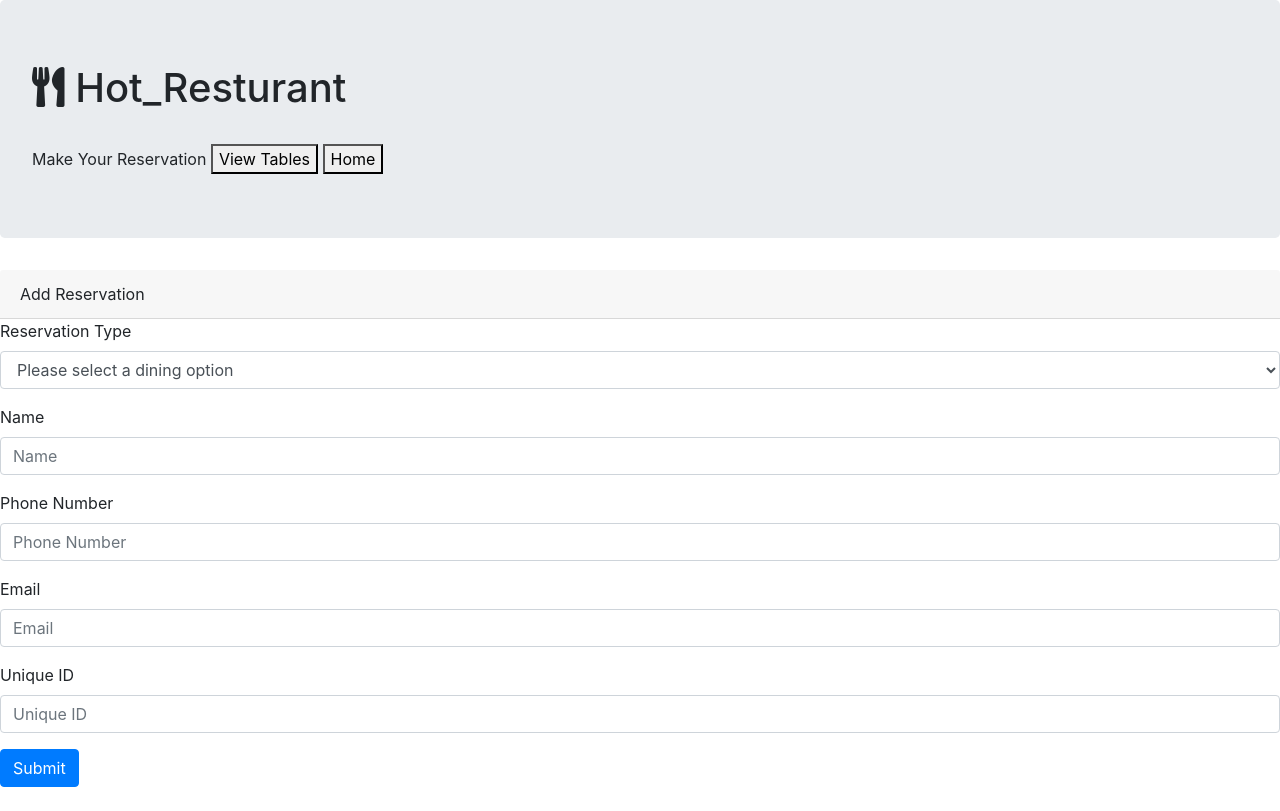
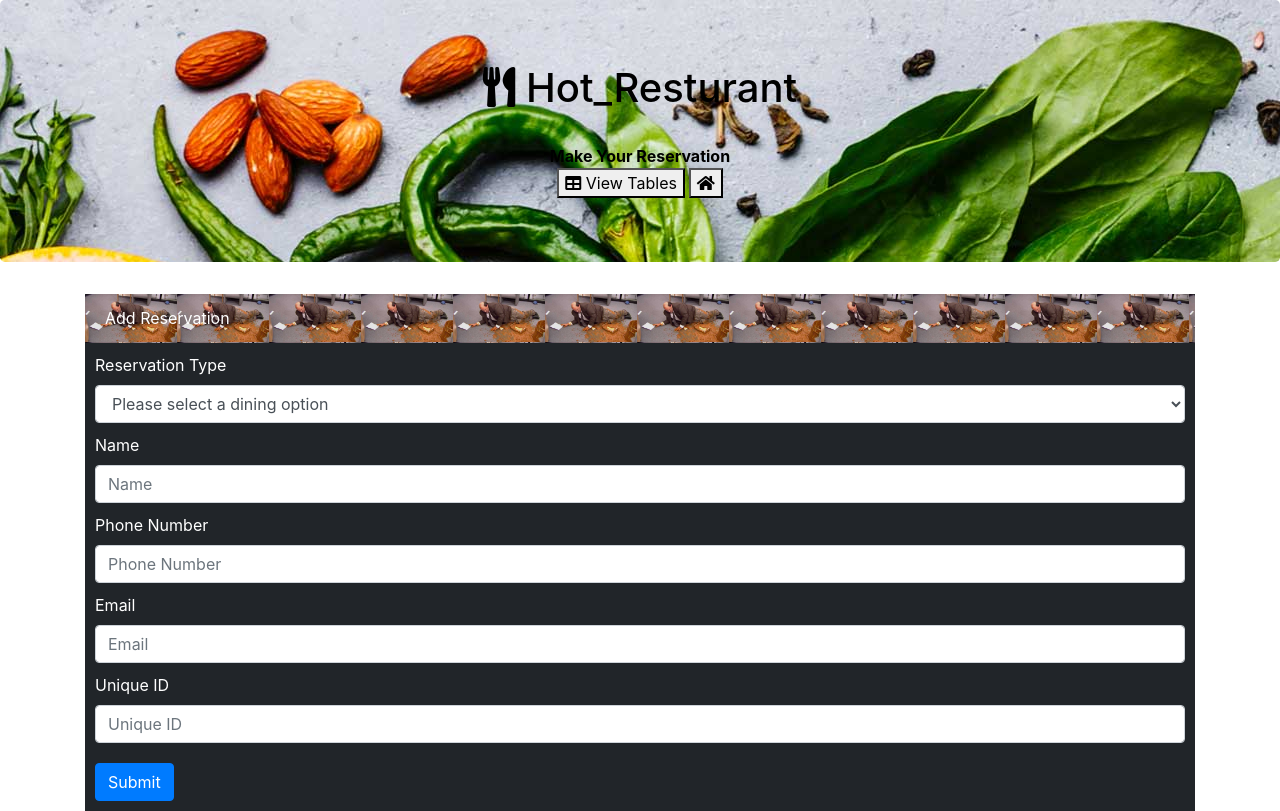
Before and after one commit to soc33/hot_restaurant, a plain HTML site: page add.html in a window 1280 px wide. Drawn offline with nearby package versions, Linux system fonts and the light colour scheme.

Commit message:
add.html w/ style

```diff
--- a/add.html
+++ b/add.html
@@ -23,10 +23,12 @@
         </h1>
         <br>
         Make Your Reservation
-        <button>View Tables</button>
-        <button>Home</button>
+        <br>
+        <button><i class="fas fa-table"></i> View Tables</button>
+        <button><i class="fas fa-home"></i></button>
     </div>
 
+    <div class="container">
         <form id="reservation-form">
             <div class="card-header">Add Reservation</div>
             <div class="form-group">
@@ -55,7 +57,7 @@
             </div>
             <button type="submit" id="submit-info" class="btn btn-primary">Submit</button>
         </form>
-
+    </div>
 
 </body>
 <!-- Compiled and minified JavaScript -->
--- a/style.css
+++ b/style.css
@@ -0,0 +1,27 @@
+/* add.html styles */
+.jumbotron {
+    background-image: url(add_jumbotron.jpg);
+    background-size: auto;
+    color: black;
+    font-weight: bolder;
+    text-align: center;
+}
+
+form {
+    background-color: #212529;
+    color: white;
+}
+
+.form-group, #submit-info {
+    margin: 10px;
+}
+
+.card-header {
+    background-image: url(kevin-chili.jpg);
+    background-size: contain;
+    color: white;
+}
+
+.container {
+    background-size: auto;
+}
```
Also changed, not shown: add_jumbotron.jpg (added), kevin-chili.jpg (added). Lines whose indentation alone changed are shown as unchanged.
